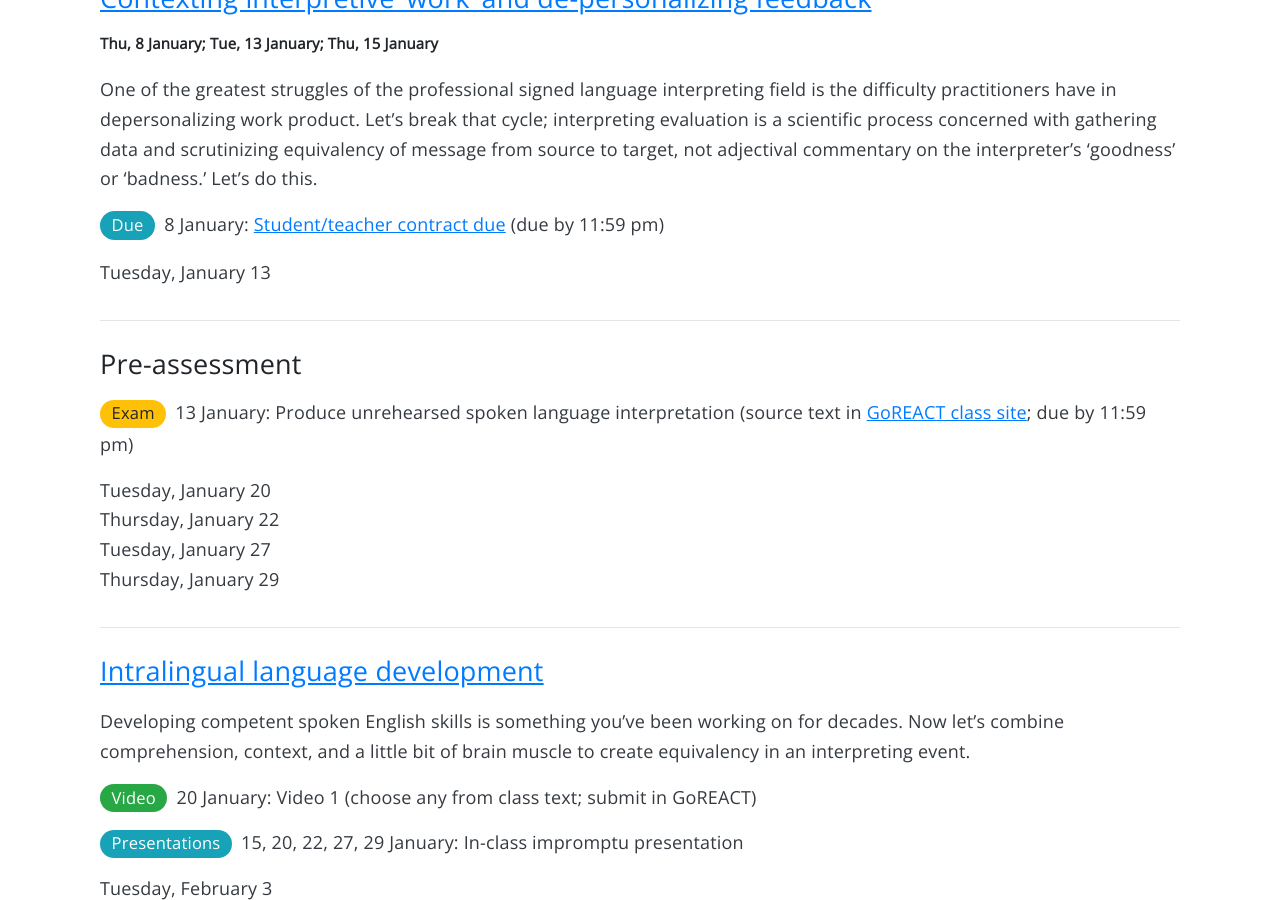
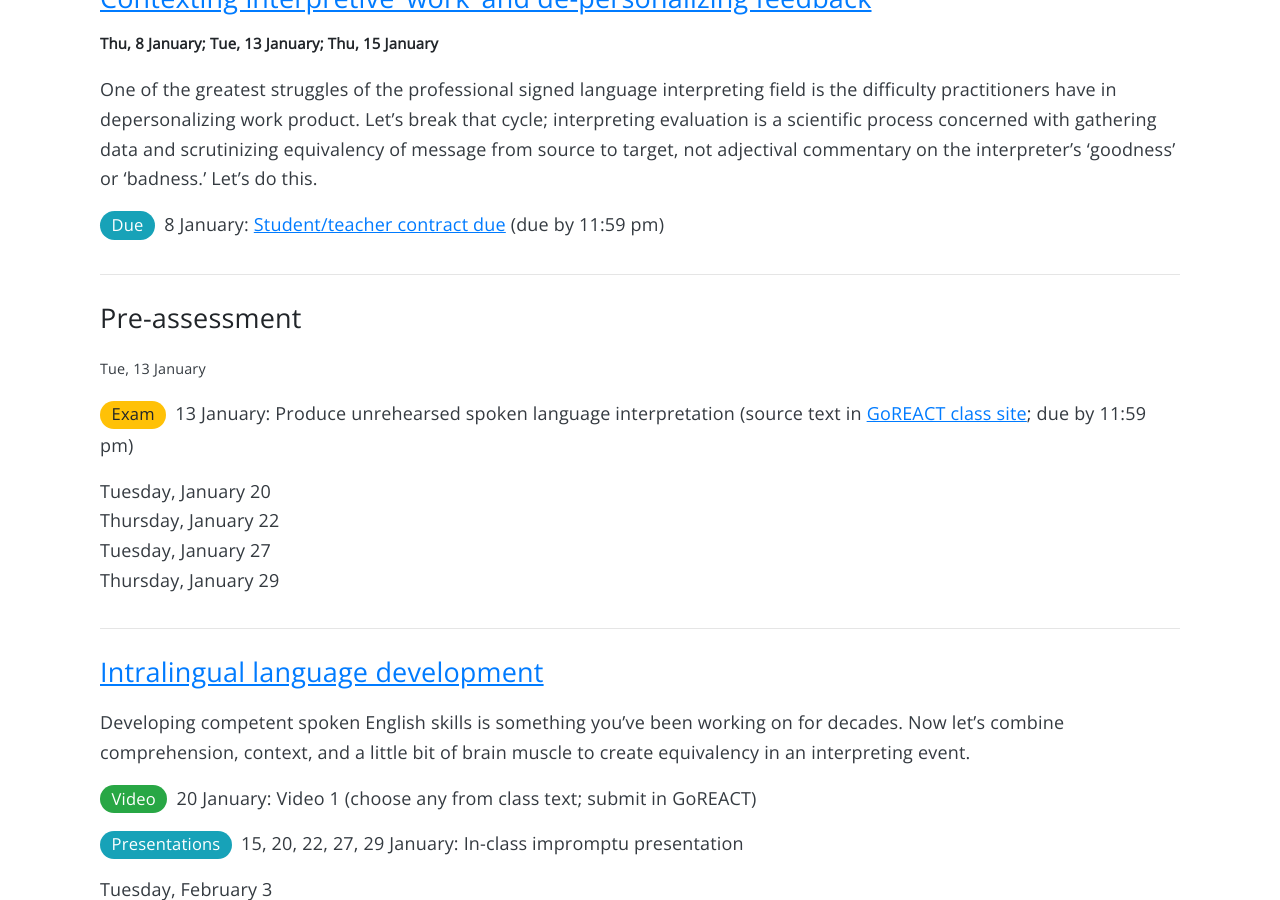
Before and after one commit to intrpr/jekyll-portfol-test, a Jekyll site: the page built from _posts/2019-06-09-schedule-sign-to-spoken-english.md, in a window 1280 px wide and 900 px high, scrolled down 675 px. Built offline with Jekyll 4.4.1, drawn with Linux system fonts in a browser that asks for light colours; nearby versions of some CDN libraries; some web fonts are replaced; our own code applies the rules of GitHub Pages for plain Markdown files; comment, search, counter and statistics services are not loaded.

Commit message:
Update 2019-06-09-schedule-sign-to-spoken-english.md

```diff
--- a/_posts/2019-06-09-schedule-sign-to-spoken-english.md
+++ b/_posts/2019-06-09-schedule-sign-to-spoken-english.md
@@ -20,9 +20,9 @@ One of the greatest struggles of the professional signed language interpreting f
 
 <span class="badge badge-pill badge-info">Due</span> 8 January: [Student/teacher contract due](http://) (due by 11:59 pm)
 
-Tuesday, January 13
+## Pre-assessment
 
-## Pre-assessment
+<small>Tue, 13 January</small>
 
 <span class="badge badge-pill badge-warning">Exam</span> 13 January: Produce unrehearsed spoken language interpretation (source text in [GoREACT class site](http://); due by 11:59 pm)
 
@@ -118,6 +118,6 @@ This section is intended to focus on the DNA and morphology of message. Colonomo
 
 Friday, April 24
 
-### (Final) Post-assessment
+## (Final) Post-assessment
 
 <span class="badge badge-pill badge-warning">Exam</span> Produce unrehearsed spoken language interpretation (source text in [GoREACT](http://) class site). Due by Friday, 24 April, 11:59 pm.
```
